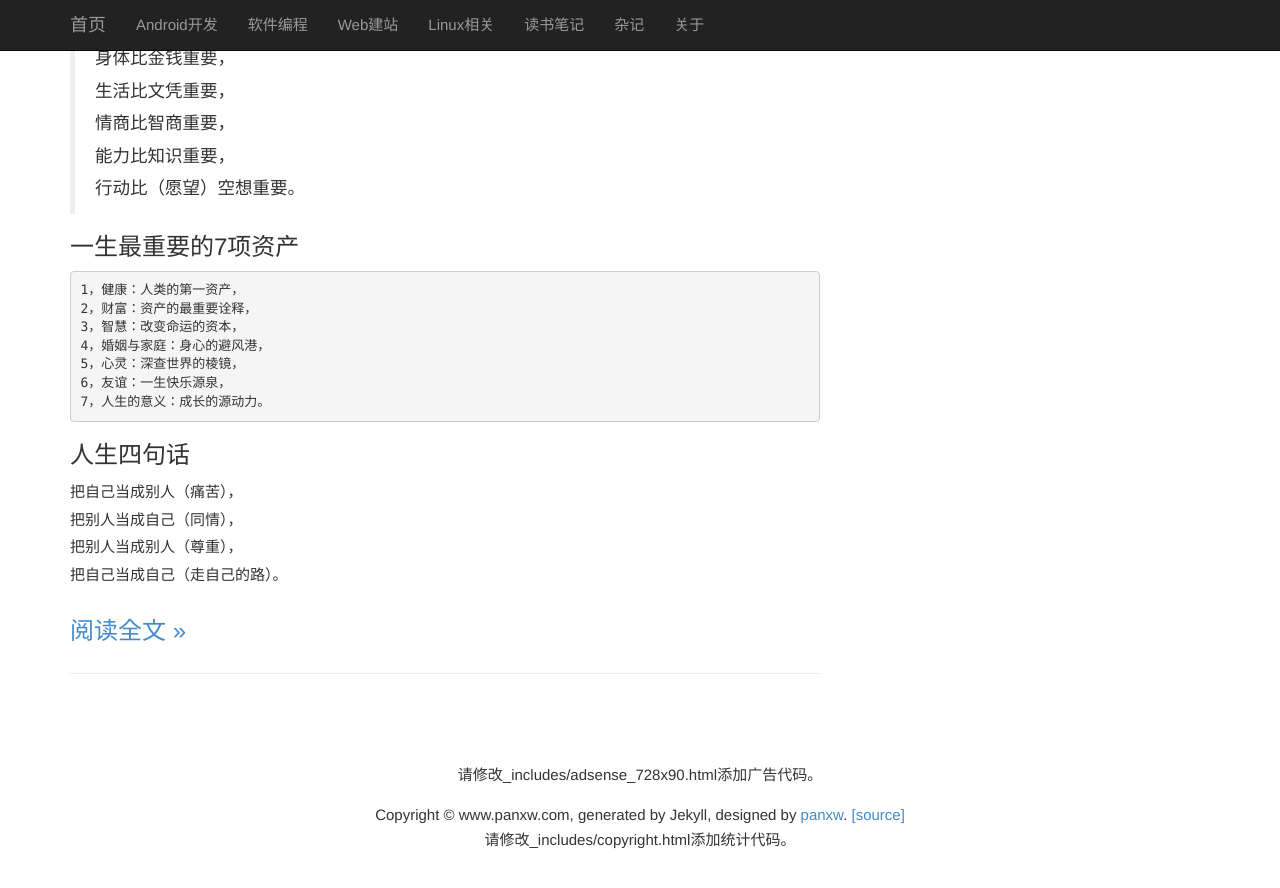
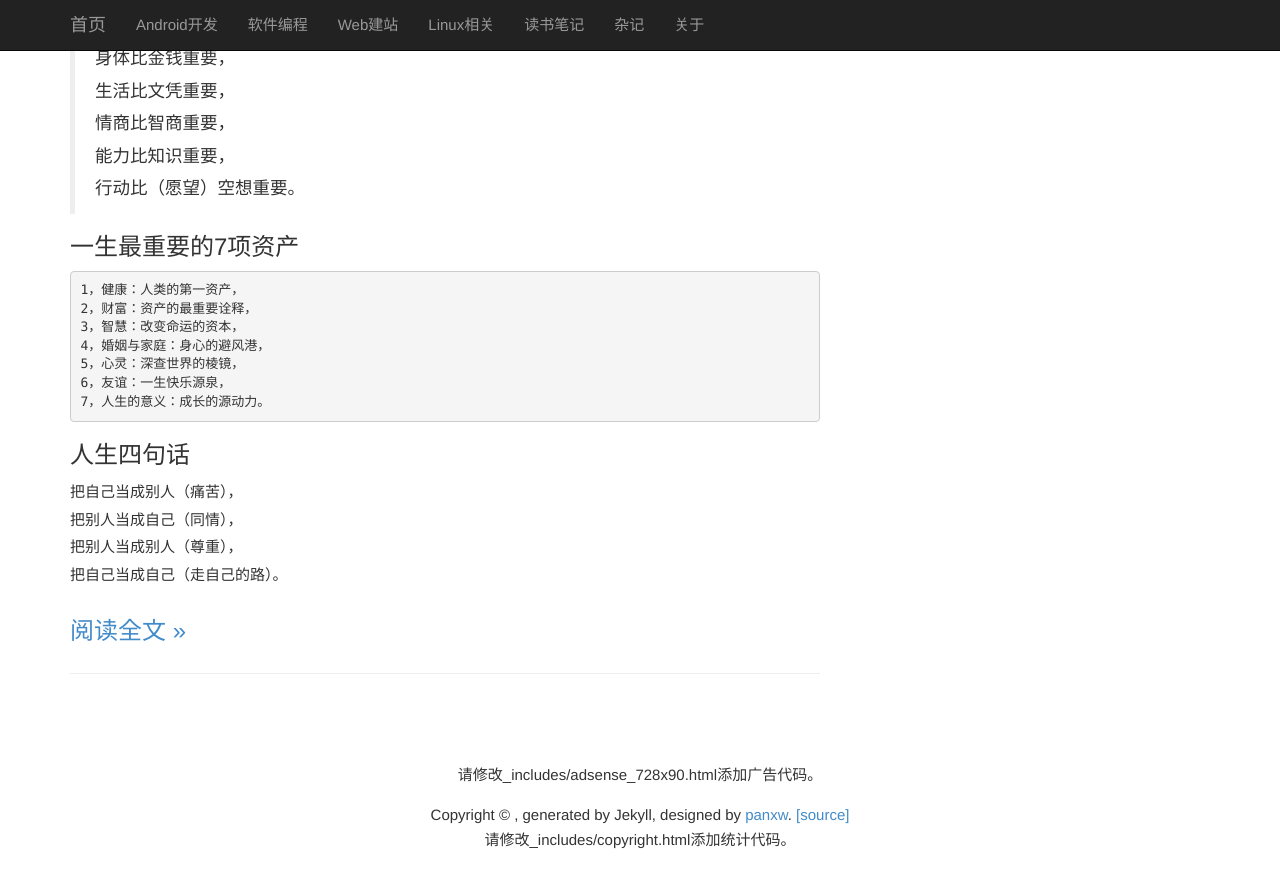
Before and after one commit to hujp/hujp.github.com, a Jekyll site: the page built from index.html, in a window 1280 px wide and 900 px high, scrolled down 1077 px. Shown: the top 888 px of the window. Built offline with Jekyll 4.4.1, drawn with Linux system fonts in a browser that asks for light colours; the list of posts is cut into pages by our own code; some of the changed lines change nothing that is shown.

Commit message:
fix error

```diff
--- a/_config.yml
+++ b/_config.yml
@@ -3,12 +3,8 @@
 permalink: /posts/:title.html
 excerpt_separator: "<!-- more -->"
 
-github: panxw
-author: "潘学文"
-email: winfirm#163.com
-name: "潘学文个人博客"
-url: http://www.panxw.com
-domain: www.panxw.com
+baseurl: /
+
 all_categories: [
 ["android", "Android开发","/posts/android.html"],
 ["program", "软件编程","/posts/program.html"],
```
